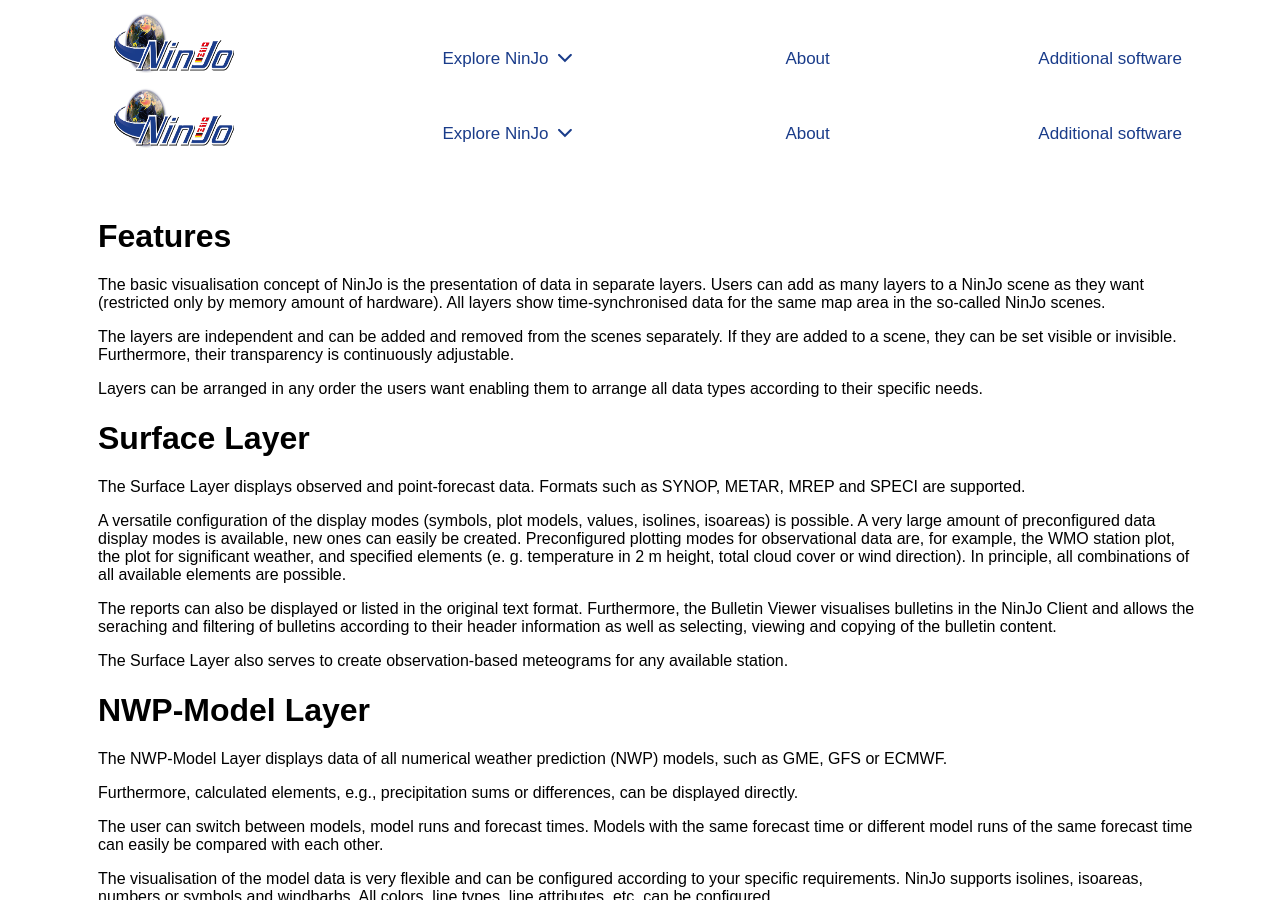
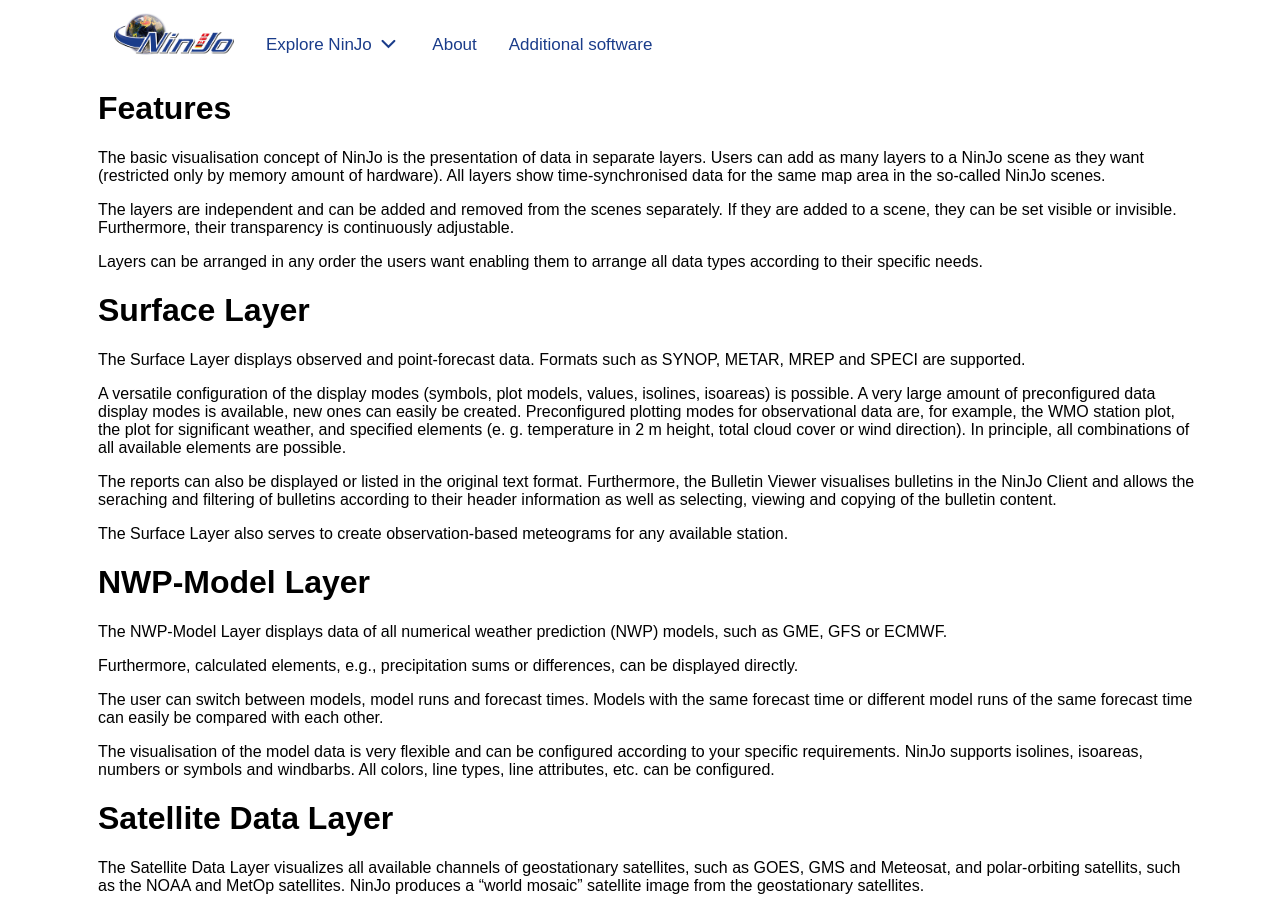
Before and after one commit to orlovale/NinJo_Workstation, a Jekyll site: the page built from features.md, in a window 1280 px wide and 900 px high. Built offline with Jekyll 4.4.1, drawn with Linux system fonts in a browser that asks for light colours; nearby versions of some CDN libraries; our own code applies the rules of GitHub Pages for plain Markdown files.

Commit message:
Update features.md

```diff
--- a/features.md
+++ b/features.md
@@ -1,8 +1,7 @@
-<link href="style.css" rel="stylesheet">
-
-{% include navbar.html %}
-
-<p style="margin: 60px 0px 0px 0px;" />
+---
+layout: default
+title: Features
+---
 # Features
 
 The basic visualisation concept of NinJo is the presentation of data in separate layers. Users can add as many layers to a NinJo scene as they want (restricted only by memory amount of hardware). All layers show time-synchronised data for the same map area in the so-called NinJo scenes.
```
